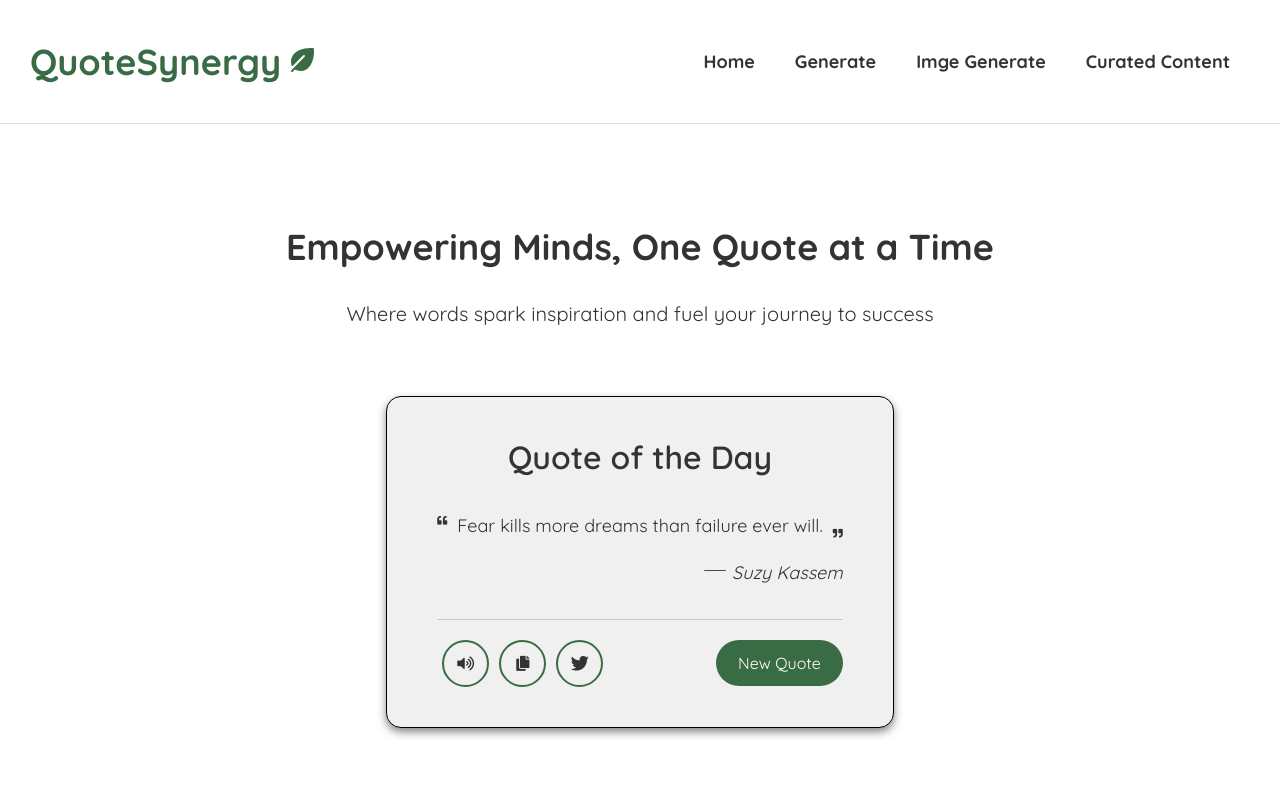
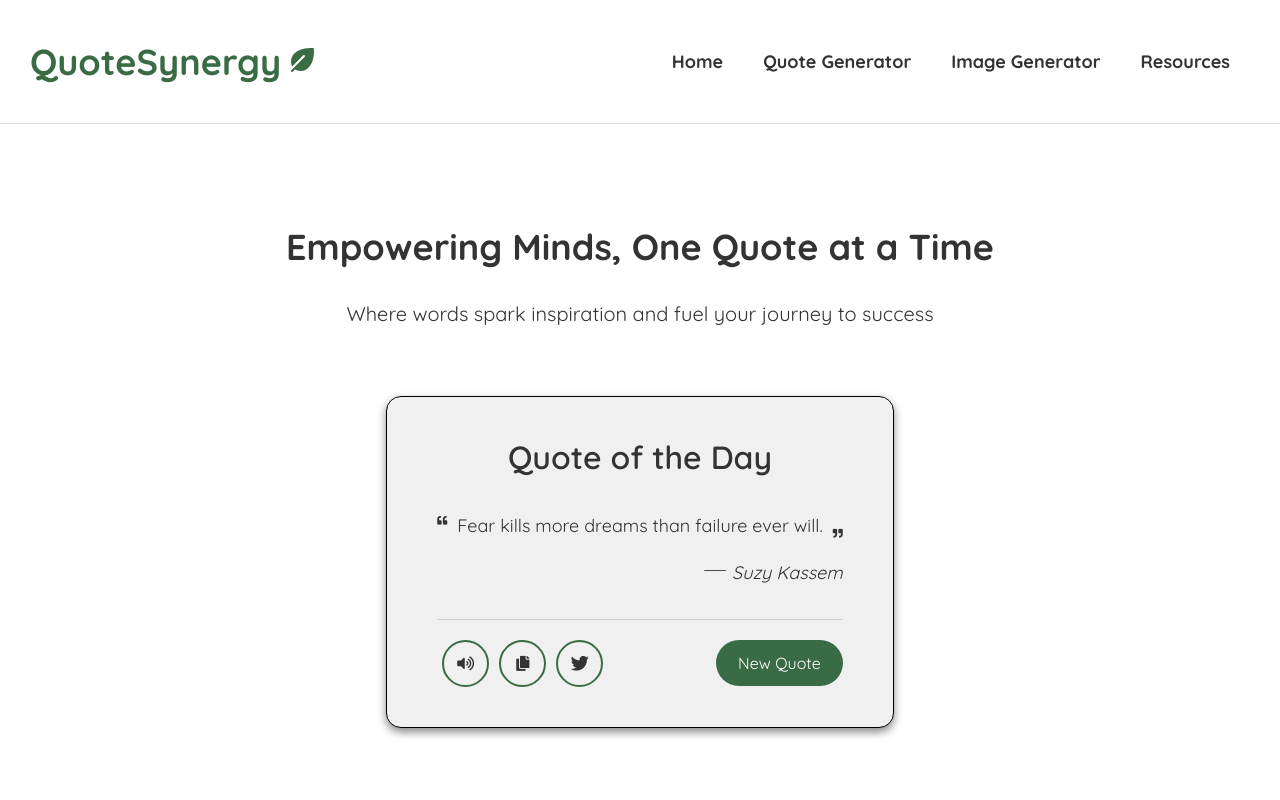
Before and after one commit to Israel1te/QuoteSynergy, a React (Create React App) app: page / in a window 1280 px wide. Shown: the top 800 px of the page. Built offline with nearby package versions, Linux system fonts and the light colour scheme; no server answers; a web font is replaced by a local one.

Commit message:
Nav tab names changed
Generate changed to Quote Generator. Imge Generate changed to Image Generator

```diff
--- a/src/Navbar.js
+++ b/src/Navbar.js
@@ -24,13 +24,13 @@ const Navbar = () => {
           Home
         </Link>
         <Link to="/openai" className="nav-link">
-          Generate
+          Quote Generator
         </Link>
         <Link to="/image-gen" className="nav-link">
-          Imge Generate
+          Image Generator
         </Link>
         <Link to="/curated-gallery" className="nav-link">
-          Curated Content
+          Resources
         </Link>
       </div>
     </nav>
```
